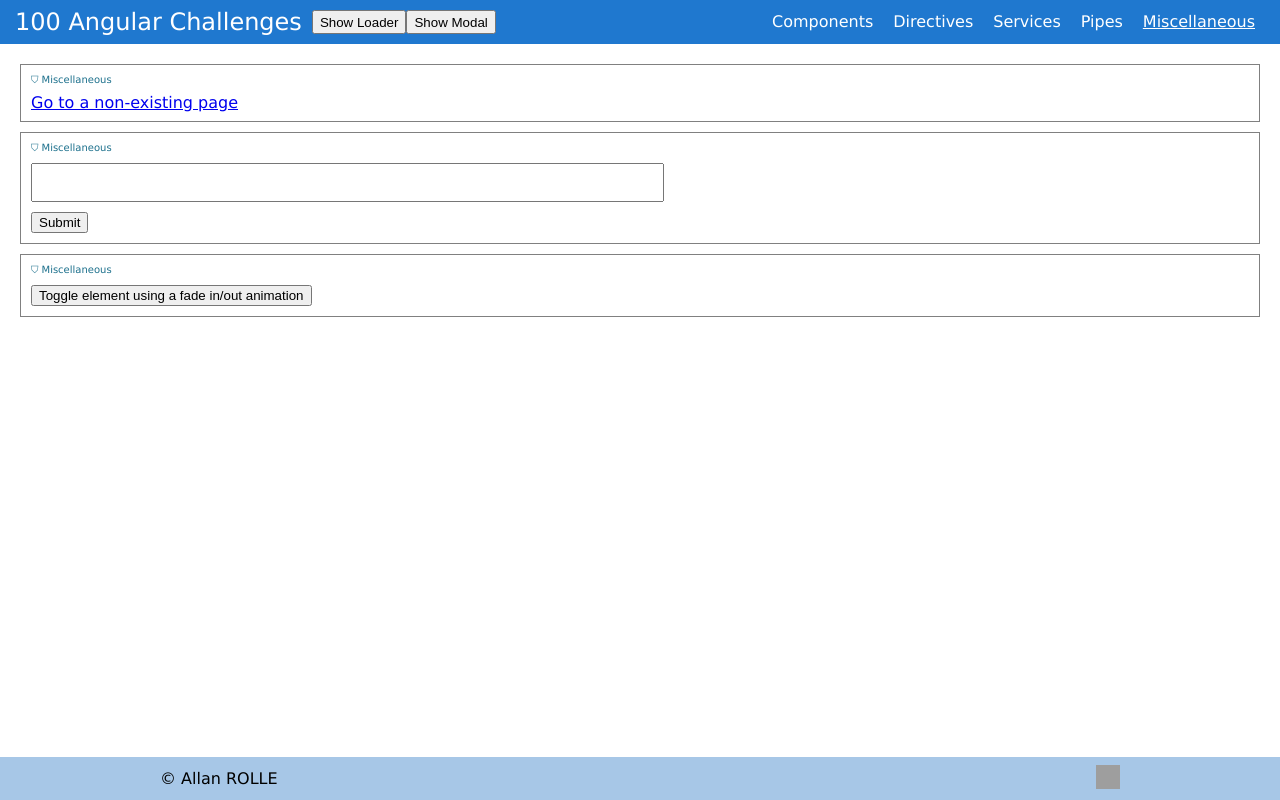
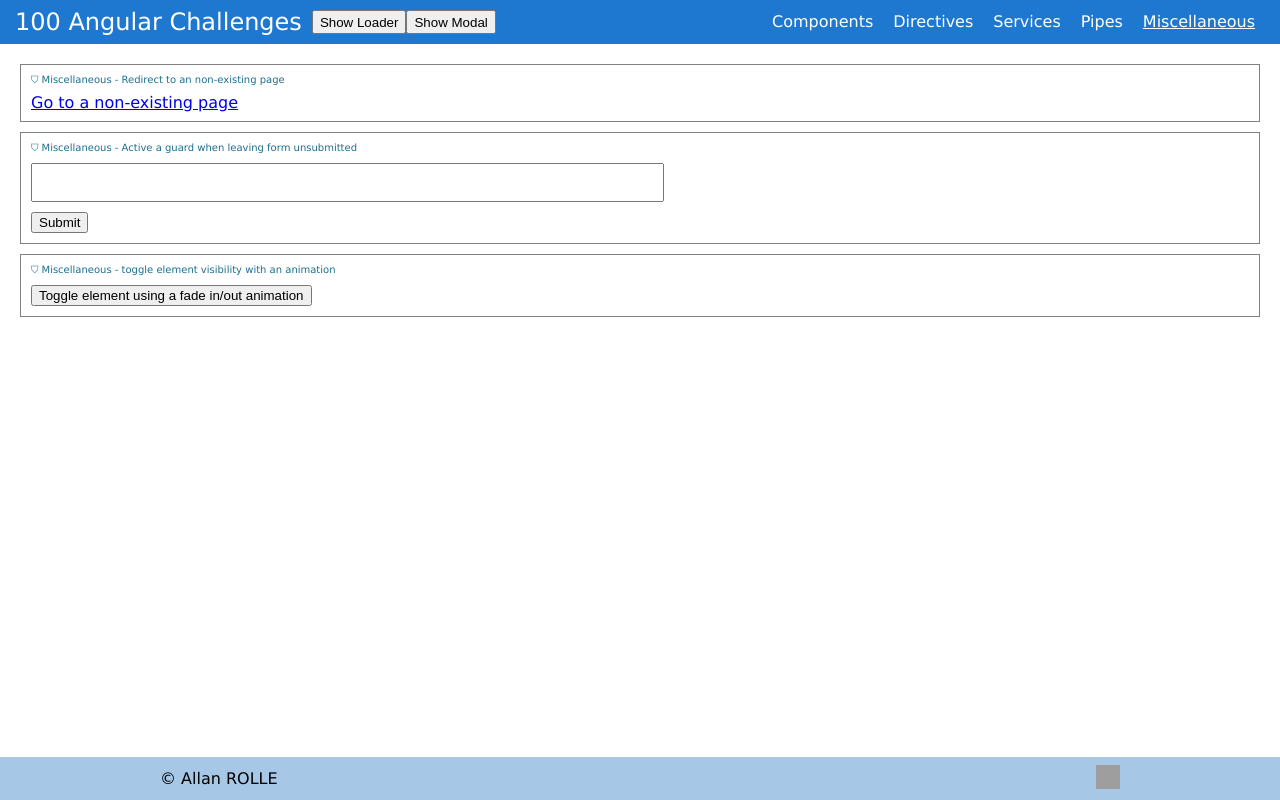
Before and after one commit to Portfolio-Allan-Rolle/100AngularChallenges, an Angular app: page /miscellaneous in a window 1280 px wide. Built offline with nearby package versions, Linux system fonts and the light colour scheme; grey boxes are pictures that could not be loaded.

Commit message:
Edit routing active class

```diff
--- a/src/app/components/toolbar/toolbar.component.html
+++ b/src/app/components/toolbar/toolbar.component.html
@@ -7,10 +7,20 @@
   <nav class="nav">
     <ul class="nav_list">
       <li class="nav_item">
-        <a class="nav_link" routerLink="">Components</a>
+        <a
+          class="nav_link"
+          routerLink=""
+          routerLinkActive="active"
+          [routerLinkActiveOptions]="{ exact: true }"
+          >Components</a
+        >
       </li>
       <li class="nav_item">
-        <a class="nav_link" routerLink="/directives" routerLinkActive="active"
+        <a
+          class="nav_link"
+          routerLink="/directives"
+          routerLinkActive="active"
+          [routerLinkActiveOptions]="{ exact: true }"
           >Directives</a
         >
       </li>
@@ -20,7 +30,11 @@
         >
       </li>
       <li class="nav_item">
-        <a class="nav_link" routerLink="/pipes" routerLinkActive="active"
+        <a
+          class="nav_link"
+          routerLink="/pipes"
+          routerLinkActive="active"
+          [routerLinkActiveOptions]="{ exact: true }"
           >Pipes</a
         >
       </li>
@@ -29,6 +43,7 @@
           class="nav_link"
           routerLink="/miscellaneous"
           routerLinkActive="active"
+          [routerLinkActiveOptions]="{ exact: true }"
           >Miscellaneous</a
         >
       </li>
--- a/src/app/routes/miscellaneous-documentation/miscellaneous-documentation.component.html
+++ b/src/app/routes/miscellaneous-documentation/miscellaneous-documentation.component.html
@@ -1,15 +1,19 @@
-<app-container [title]="'Miscellaneous'">
+<app-container [title]="'Miscellaneous - Redirect to an non-existing page'">
   <a routerLink="/rxjs">Go to a non-existing page</a>
 </app-container>
 
-<app-container [title]="'Miscellaneous'">
+<app-container
+  [title]="'Miscellaneous - Active a guard when leaving form unsubmitted'"
+>
   <form class="form" [formGroup]="form">
     <input formControlName="name" class="form_input" type="text" />
     <button (click)="onSubmit()" type="submit">Submit</button>
   </form>
 </app-container>
 
-<app-container [title]="'Miscellaneous'">
+<app-container
+  [title]="'Miscellaneous - toggle element visibility with an animation'"
+>
   <div>
     <button (click)="onToggle()">
       Toggle element using a fade in/out animation
```
